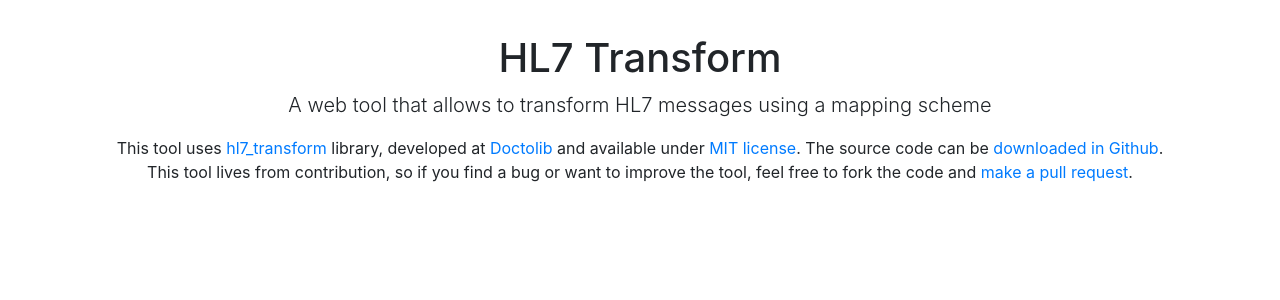
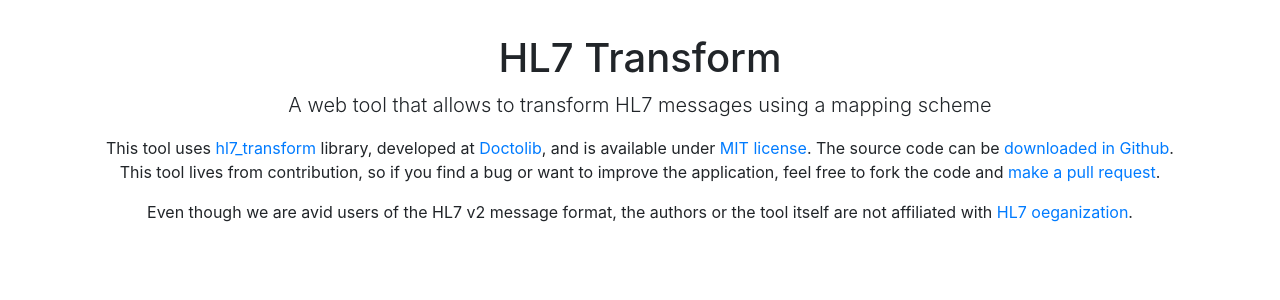
Before and after one commit to pdyban/hl7_transform_web, a Flask app: page /about in a window 1280 px wide. Shown: the part 56-356 px from the top of the page. Run offline with Flask 2, Linux system fonts and the light colour scheme; some libraries are stand-ins or nearby versions.

Commit message:
Add legal disclaimer to about page

```diff
--- a/app/static/js/app.js
+++ b/app/static/js/app.js
@@ -51,7 +51,6 @@ $("#transform-btn").on('click', function(e) {
 });
 
 function updateAdvancedView() {
-  console.log('updateAdvancedView');
   var l = [];
 
   function convertToDict(item) {
--- a/app/templates/about.html
+++ b/app/templates/about.html
@@ -6,10 +6,11 @@
     <h1>HL7 Transform</h1>
     <p class="lead">A web tool that allows to transform HL7 messages using a mapping scheme</p>
     <p id="description">This tool uses <a href="https://github.com/pdyban/hl7_transform">hl7_transform</a> library,
-    developed at <a href="https://doctolib.de">Doctolib</a> and available under <a href="https://github.com/pdyban/hl7_transform/blob/master/LICENSE">MIT license</a>.
+    developed at <a href="https://doctolib.de">Doctolib</a>, and is available under <a href="https://github.com/pdyban/hl7_transform/blob/master/LICENSE">MIT license</a>.
     The source code can be <a href="https://github.com/pdyban/hl7_transform">downloaded in Github</a>.
-    This tool lives from contribution, so if you find a bug or want to improve the tool,
+    This tool lives from contribution, so if you find a bug or want to improve the application,
     feel free to fork the code and <a href="https://github.com/pdyban/hl7_transform/pulls">make a pull request</a>.</p>
+    <p>Even though we are avid users of the HL7 v2 message format, the authors or the tool itself are not affiliated with <a href="https://www.hl7.org/">HL7 oeganization</a>.</p>
   </div>
 </div><!-- container -->
 {% endblock %}
```
